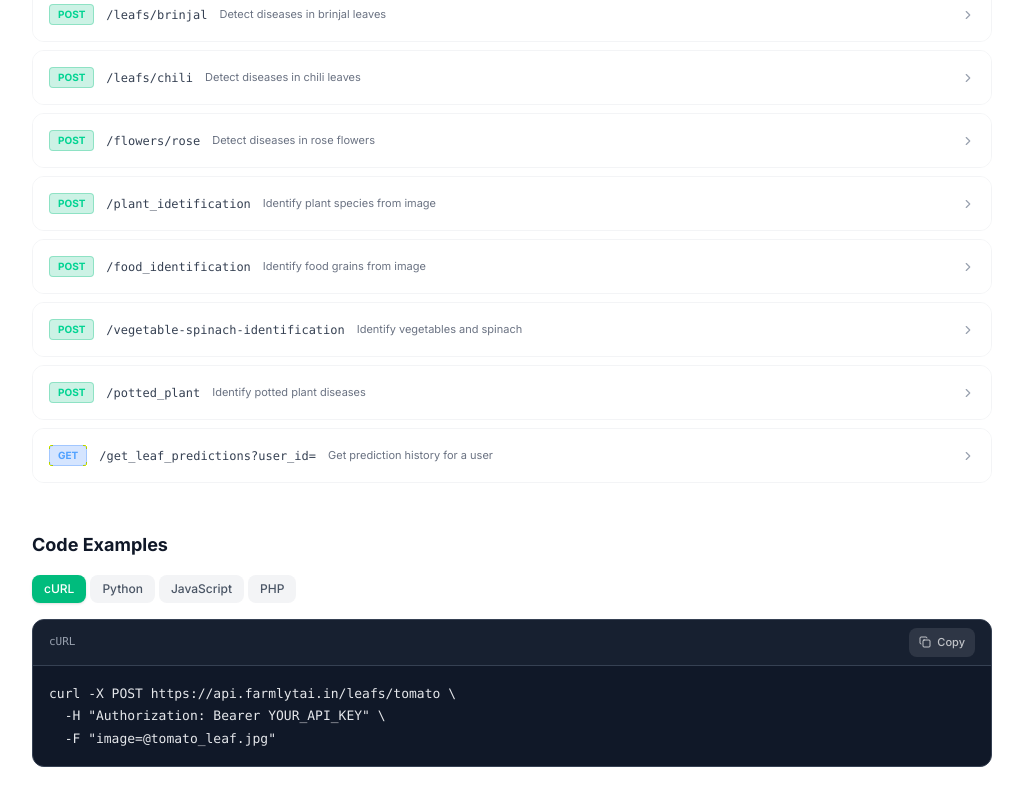
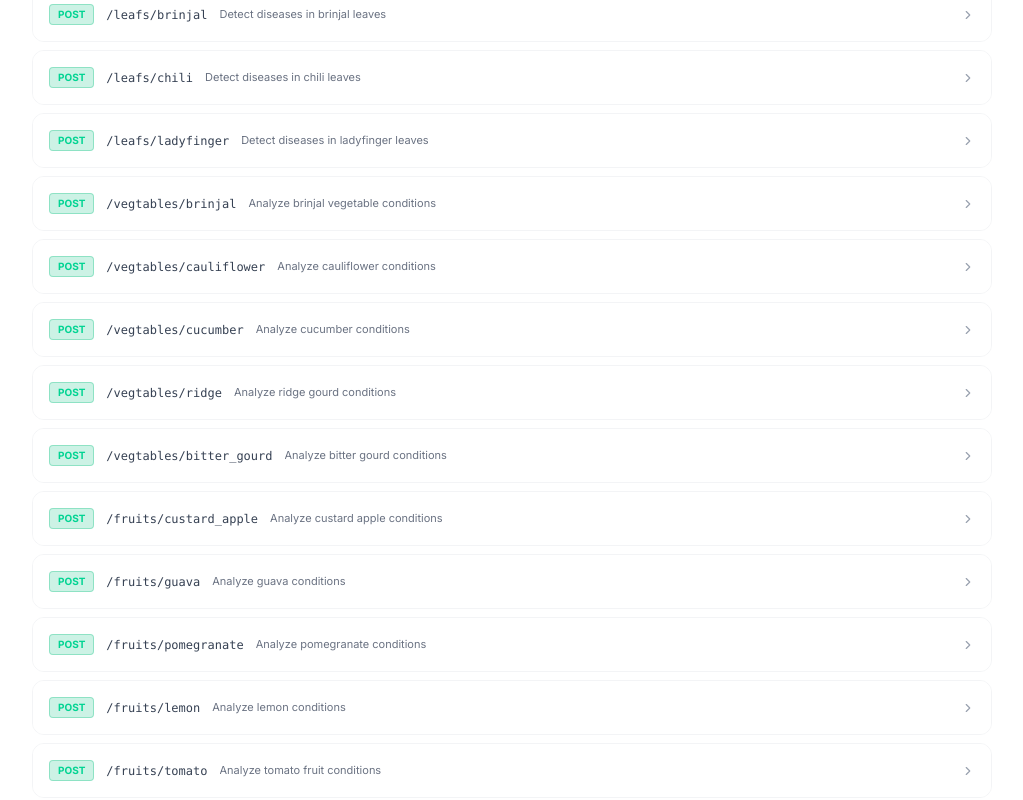
Before and after one commit to aislynsoftware-ai/farm-ai, a React (Vite) app: page /developers in a window 1280 px wide. Shown: the part 860-1660 px from the top of the page, without its empty margins (128-1151 px from the left). Built offline with nearby package versions, Linux system fonts and the light colour scheme; no server answers.

Commit message:
apiforwared

```diff
--- a/src/pages/AgricultureDetail.jsx
+++ b/src/pages/AgricultureDetail.jsx
@@ -7,7 +7,7 @@ import Skeleton, { DetailHeaderSkeleton, GridCardSkeleton } from '../components/
 import PredictionProgress from '../components/common/PredictionProgress';
 import SEO from '../components/common/SEO';
 
-const BASE_URL = 'https://aislynajay-product-development.hf.space';
+const BASE_URL = import.meta.env.VITE_API_BASE_URL || '/api';
 
 const titleEndpoint = {
   'tomato': '/leafs/tomato',
--- a/src/pages/DashboardDeveloper.jsx
+++ b/src/pages/DashboardDeveloper.jsx
@@ -1,19 +1,16 @@
 import { useState, useEffect } from 'react';
 import { motion } from 'framer-motion';
-import { Activity, BarChart3, Key, Globe, Calendar, TrendingUp, ArrowUp, ArrowDown } from 'lucide-react';
+import { Activity, BarChart3, Key, Globe, Calendar, TrendingUp, ArrowUp, ArrowDown, Coins } from 'lucide-react';
 import SEO from '../components/common/SEO';
 import api from '../services/api';
 
-const ENDPOINTS = [
-  { path: '/leafs/tomato', count: 145 },
-  { path: '/leafs/potato', count: 98 },
-  { path: '/leafs/brinjal', count: 76 },
-  { path: '/leafs/chili', count: 54 },
-  { path: '/flowers/rose', count: 42 },
-  { path: '/plant_idetification', count: 120 },
-  { path: '/food_identification', count: 88 },
-  { path: '/vegetable-spinach-identification', count: 35 },
-];
+const PLAN_LIMITS = {
+  free: 10,
+  basic: 150,
+  standard: 500,
+  pro: 1000,
+  enterprise: 99999,
+};
 
 const MONTHLY_DATA = [
   { month: 'Jan', requests: 320 },
@@ -37,7 +34,7 @@ function StatCard({ icon: Icon, label, value, sub, trend, color }) {
         </div>
         <div>
           <p className="text-[11px] text-gray-500 dark:text-gray-400">{label}</p>
-          <p className="text-lg font-bold text-gray-900 dark:text-white">{value.toLocaleString()}</p>
+          <p className="text-lg font-bold text-gray-900 dark:text-white">{typeof value === 'number' ? value.toLocaleString() : value}</p>
         </div>
       </div>
       {sub && (
@@ -57,26 +54,64 @@ function StatCard({ icon: Icon, label, value, sub, trend, color }) {
 export default function DashboardDeveloper() {
   const [user, setUser] = useState(null);
   const [keys, setKeys] = useState([]);
+  const [plan, setPlan] = useState('free');
+  const [usage, setUsage] = useState({ total_requests: 0, requests_today: 0, endpoints: [] });
+  const [coins, setCoins] = useState(0);
 
   useEffect(() => {
     const stored = localStorage.getItem('user');
-    if (stored) {
-      try { setUser(JSON.parse(stored)); } catch {}
-    }
+    if (!stored) return;
+    try {
+      const u = JSON.parse(stored);
+      setUser(u);
+      loadData(u.user_id);
+    } catch {}
+  }, []);
+
+  const loadData = async (userId) => {
+    try {
+      const [planRes, usageRes, keysRes, walletRes] = await Promise.allSettled([
+        api.plan.get(userId),
+        api.apiKeys.usage(userId),
+        api.apiKeys.list(userId).catch(() => []),
+        api.farming.wallet(userId),
+      ]);
+      if (planRes.status === 'fulfilled') setPlan(planRes.value.plan || 'free');
+      if (usageRes.status === 'fulfilled') setUsage(usageRes.value);
+      if (keysRes.status === 'fulfilled') setKeys(keysRes.value.filter((k) => k.status === 'active'));
+      if (walletRes.status === 'fulfilled') setCoins(walletRes.value.coins || 0);
+    } catch {}
     const keyData = localStorage.getItem('api_keys');
-    if (keyData) {
+    if (keyData && keys.length === 0) {
       try { setKeys(JSON.parse(keyData).filter((k) => k.status === 'active')); } catch {}
     }
-  }, []);
+  };
+
+  const limit = PLAN_LIMITS[plan] || 10;
+  const monthlyUsage = usage.total_requests || MONTHLY_DATA[MONTHLY_DATA.length - 1].requests;
 
   const stats = [
     { icon: Key, label: 'Active Keys', value: keys.length, color: 'from-emerald-500 to-teal-500' },
-    { icon: Activity, label: 'Total Requests', value: 12580, sub: '+12% this month', trend: 'up', color: 'from-blue-500 to-cyan-500' },
-    { icon: Calendar, label: 'Requests Today', value: 248, sub: '+8% vs yesterday', trend: 'up', color: 'from-purple-500 to-violet-500' },
-    { icon: TrendingUp, label: 'Monthly Usage', value: 1620, sub: 'of 2000 limit', trend: 'up', color: 'from-orange-500 to-red-500' },
+    { icon: Activity, label: 'Total Requests', value: usage.total_requests || 12580, sub: 'Lifetime', color: 'from-blue-500 to-cyan-500' },
+    { icon: Calendar, label: 'Requests Today', value: usage.requests_today || 248, color: 'from-purple-500 to-violet-500' },
+    { icon: TrendingUp, label: 'Monthly Usage', value: monthlyUsage, sub: `of ${limit} limit`, color: 'from-orange-500 to-red-500' },
+  ];
+
+  const endpoints = usage.endpoints?.length > 0
+    ? usage.endpoints.map((e) => ({ path: e.endpoint, count: e.count }))
+    : [
+        { path: '/leafs/tomato', count: 145 },
+        { path: '/leafs/potato', count: 98 },
+        { path: '/leafs/brinjal', count: 76 },
+        { path: '/leafs/chili', count: 54 },
+        { path: '/flowers/rose', count: 42 },
+        { path: '/plant_idetification', count: 120 },
+        { path: '/food_identification', count: 88 },
+        { path: '/vegetable-spinach-identification', count: 35 },
       ];
 
   const maxMonthly = Math.max(...MONTHLY_DATA.map((d) => d.requests));
+  const maxEndpoint = Math.max(...endpoints.map((e) => e.count));
 
   return (
     <div className="p-4 sm:p-6">
@@ -87,7 +122,16 @@ export default function DashboardDeveloper() {
           <p className="text-xs text-gray-500 dark:text-gray-400 mt-0.5">Monitor your API usage and performance</p>
         </div>
 
-        {/* Stats Grid */}
+        <div className="flex items-center gap-2 mb-4">
+          <span className="px-2 py-0.5 text-[10px] font-bold uppercase tracking-wider rounded-full bg-gradient-to-r from-emerald-500 to-teal-500 text-white">
+            {plan.toUpperCase()} Plan
+          </span>
+          <span className="flex items-center gap-1 text-[10px] text-gray-500 dark:text-gray-400">
+            <Coins size={11} />
+            {coins} coins
+          </span>
+        </div>
+
         <div className="grid grid-cols-2 lg:grid-cols-4 gap-3 mb-6">
           {stats.map((s) => (
             <StatCard key={s.label} {...s} />
@@ -95,7 +139,6 @@ export default function DashboardDeveloper() {
         </div>
 
         <div className="grid grid-cols-1 lg:grid-cols-2 gap-6">
-          {/* Monthly Usage Chart */}
           <div className="p-5 rounded-xl bg-white dark:bg-gray-800 border border-gray-100 dark:border-gray-700">
             <h3 className="text-sm font-bold text-gray-900 dark:text-white mb-4 flex items-center gap-2">
               <BarChart3 size={15} className="text-emerald-500" />
@@ -121,35 +164,30 @@ export default function DashboardDeveloper() {
             </div>
           </div>
 
-          {/* Endpoint Usage */}
           <div className="p-5 rounded-xl bg-white dark:bg-gray-800 border border-gray-100 dark:border-gray-700">
             <h3 className="text-sm font-bold text-gray-900 dark:text-white mb-4 flex items-center gap-2">
               <Globe size={15} className="text-emerald-500" />
               Endpoint Usage
             </h3>
             <div className="space-y-1">
-              {ENDPOINTS.map((ep) => {
-                const maxCount = Math.max(...ENDPOINTS.map((e) => e.count));
-                return (
+              {endpoints.map((ep) => (
                 <div key={ep.path} className="flex items-center gap-3 py-1.5">
                   <code className="text-[10px] font-mono text-gray-600 dark:text-gray-400 w-32 truncate">{ep.path}</code>
                   <div className="flex-1 h-1.5 rounded-full bg-gray-100 dark:bg-gray-700 overflow-hidden">
                     <motion.div
                       className="h-full rounded-full bg-emerald-500"
                       initial={{ width: 0 }}
-                        animate={{ width: `${(ep.count / maxCount) * 100}%` }}
+                      animate={{ width: `${(ep.count / maxEndpoint) * 100}%` }}
                       transition={{ duration: 0.5, ease: 'easeOut' }}
                     />
                   </div>
                   <span className="text-[10px] font-mono text-gray-500 dark:text-gray-400 w-10 text-right">{ep.count}</span>
                 </div>
-                );
-              })}
+              ))}
             </div>
           </div>
         </div>
 
-        {/* API Key Quick View */}
         {keys.length > 0 && (
           <div className="mt-6 p-5 rounded-xl bg-white dark:bg-gray-800 border border-gray-100 dark:border-gray-700">
             <h3 className="text-sm font-bold text-gray-900 dark:text-white mb-3 flex items-center gap-2">
@@ -160,9 +198,9 @@ export default function DashboardDeveloper() {
               {keys.map((k) => (
                 <div key={k.id} className="flex items-center gap-3 text-xs bg-gray-50 dark:bg-gray-900 rounded-lg p-3 border border-gray-100 dark:border-gray-700">
                   <code className="flex-1 font-mono text-gray-600 dark:text-gray-400">
-                    {k.api_key.slice(0, 12)}••••••••••
+                    {(k.api_key || '').slice(0, 12)}••••••••••
                   </code>
-                  <span className="text-gray-400">{new Date(k.created_at).toLocaleDateString()}</span>
+                  <span className="text-gray-400">{k.created_at ? new Date(k.created_at).toLocaleDateString() : '-'}</span>
                 </div>
               ))}
             </div>
--- a/src/pages/Developers.jsx
+++ b/src/pages/Developers.jsx
@@ -7,15 +7,17 @@ import {
 import SEO from '../components/common/SEO';
 import PageHeader from '../components/layout/PageHeader';
 
+const API_BASE = 'https://farmlytai.in/api';
+
 const LANGUAGES = ['cURL', 'Python', 'JavaScript', 'PHP'];
 
 const CODE_SAMPLES = {
-  cURL: `curl -X POST https://api.farmlytai.in/leafs/tomato \\
+  cURL: `curl -X POST ${API_BASE}/leafs/tomato \\
   -H "Authorization: Bearer YOUR_API_KEY" \\
   -F "image=@tomato_leaf.jpg"`,
   Python: `import requests
 
-url = "https://api.farmlytai.in/leafs/tomato"
+url = "${API_BASE}/leafs/tomato"
 headers = {"Authorization": "Bearer YOUR_API_KEY"}
 files = {"image": open("tomato_leaf.jpg", "rb")}
 
@@ -24,7 +26,7 @@ print(response.json())`,
   JavaScript: `const formData = new FormData();
 formData.append('image', fileInput.files[0]);
 
-fetch('https://api.farmlytai.in/leafs/tomato', {
+fetch('${API_BASE}/leafs/tomato', {
   method: 'POST',
   headers: { 'Authorization': 'Bearer YOUR_API_KEY' },
   body: formData
@@ -32,7 +34,7 @@ fetch('https://api.farmlytai.in/leafs/tomato', {
 .then(res => res.json())
 .then(data => console.log(data));`,
   PHP: `$ch = curl_init();
-curl_setopt($ch, CURLOPT_URL, "https://api.farmlytai.in/leafs/tomato");
+curl_setopt($ch, CURLOPT_URL, "${API_BASE}/leafs/tomato");
 curl_setopt($ch, CURLOPT_POST, true);
 curl_setopt($ch, CURLOPT_HTTPHEADER, [
   "Authorization: Bearer YOUR_API_KEY"
@@ -51,83 +53,64 @@ const SECTIONS = [
     title: 'Overview',
     icon: BookOpen,
     content:
-      'Farmlyt AI provides powerful REST APIs for agricultural AI — crop disease detection, plant identification, food grain analysis, and more. Our APIs are designed to be simple, fast, and reliable.',
+      'Farmlyt AI provides powerful REST APIs for agricultural AI — crop disease detection, plant identification, food grain analysis, and more. Our APIs are designed to be simple, fast, and reliable. All endpoints are accessible at the base URL below.',
   },
   {
     title: 'Authentication',
     icon: Key,
     content:
-      'All API requests require authentication via an API key passed in the Authorization header. You can generate and manage your API keys from the Developer Dashboard.',
+      'All API requests require authentication via an API key passed in the Authorization header. Generate and manage your API keys from the Developer Dashboard. Format: Authorization: Bearer YOUR_API_KEY',
   },
   {
     title: 'Base URL',
     icon: Globe,
-    content: 'https://api.farmlytai.in',
+    content: API_BASE,
   },
   {
     title: 'Rate Limits',
     icon: Terminal,
     content:
-      'Rate limits vary by plan. Free: 50 req/mo. Basic: 150 req/mo. Standard: 500 req/mo. Pro: 1000 req/mo. Enterprise: Unlimited.',
+      'Rate limits vary by plan. Free: 10 req/mo. Basic: 150 req/mo. Standard: 500 req/mo. Pro: 1000 req/mo. Enterprise: Unlimited. Exceeding your limit returns a 429 Too Many Requests response.',
   },
 ];
 
 const ENDPOINTS = [
-  {
-    method: 'POST',
-    path: '/leafs/tomato',
-    desc: 'Detect diseases in tomato leaves',
-  },
-  {
-    method: 'POST',
-    path: '/leafs/potato',
-    desc: 'Detect diseases in potato leaves',
-  },
-  {
-    method: 'POST',
-    path: '/leafs/brinjal',
-    desc: 'Detect diseases in brinjal leaves',
-  },
-  {
-    method: 'POST',
-    path: '/leafs/chili',
-    desc: 'Detect diseases in chili leaves',
-  },
-  {
-    method: 'POST',
-    path: '/flowers/rose',
-    desc: 'Detect diseases in rose flowers',
-  },
-  {
-    method: 'POST',
-    path: '/plant_idetification',
-    desc: 'Identify plant species from image',
-  },
-  {
-    method: 'POST',
-    path: '/food_identification',
-    desc: 'Identify food grains from image',
-  },
-  {
-    method: 'POST',
-    path: '/vegetable-spinach-identification',
-    desc: 'Identify vegetables and spinach',
-  },
-  {
-    method: 'POST',
-    path: '/potted_plant',
-    desc: 'Identify potted plant diseases',
-  },
-  {
-    method: 'GET',
-    path: '/get_leaf_predictions?user_id=',
-    desc: 'Get prediction history for a user',
-  },
+  { method: 'POST', path: '/leafs/tomato', desc: 'Detect diseases in tomato leaves' },
+  { method: 'POST', path: '/leafs/potato', desc: 'Detect diseases in potato leaves' },
+  { method: 'POST', path: '/leafs/brinjal', desc: 'Detect diseases in brinjal leaves' },
+  { method: 'POST', path: '/leafs/chili', desc: 'Detect diseases in chili leaves' },
+  { method: 'POST', path: '/leafs/ladyfinger', desc: 'Detect diseases in ladyfinger leaves' },
+  { method: 'POST', path: '/vegtables/brinjal', desc: 'Analyze brinjal vegetable conditions' },
+  { method: 'POST', path: '/vegtables/cauliflower', desc: 'Analyze cauliflower conditions' },
+  { method: 'POST', path: '/vegtables/cucumber', desc: 'Analyze cucumber conditions' },
+  { method: 'POST', path: '/vegtables/ridge', desc: 'Analyze ridge gourd conditions' },
+  { method: 'POST', path: '/vegtables/bitter_gourd', desc: 'Analyze bitter gourd conditions' },
+  { method: 'POST', path: '/fruits/custard_apple', desc: 'Analyze custard apple conditions' },
+  { method: 'POST', path: '/fruits/guava', desc: 'Analyze guava conditions' },
+  { method: 'POST', path: '/fruits/pomegranate', desc: 'Analyze pomegranate conditions' },
+  { method: 'POST', path: '/fruits/lemon', desc: 'Analyze lemon conditions' },
+  { method: 'POST', path: '/fruits/tomato', desc: 'Analyze tomato fruit conditions' },
+  { method: 'POST', path: '/flowers/jasmine', desc: 'Analyze jasmine flower conditions' },
+  { method: 'POST', path: '/flowers/rose', desc: 'Analyze rose flower conditions' },
+  { method: 'POST', path: '/flowers/marigold', desc: 'Analyze marigold flower conditions' },
+  { method: 'POST', path: '/flowers/chrysanthemums', desc: 'Analyze chrysanthemum conditions' },
+  { method: 'POST', path: '/potted_plant', desc: 'Identify potted plant diseases' },
+  { method: 'POST', path: '/plant_idetification', desc: 'Identify plant species from image' },
+  { method: 'POST', path: '/food_identification', desc: 'Identify food grains from image' },
+  { method: 'POST', path: '/vegetable-spinach-identification', desc: 'Identify vegetables and spinach' },
+  { method: 'GET', path: '/get_leaf_predictions?user_id=', desc: 'Get prediction history for a user' },
+  { method: 'GET', path: '/user/wallet/', desc: 'Get user coin balance' },
+  { method: 'POST', path: '/api-keys/create', desc: 'Create a new API key' },
+  { method: 'GET', path: '/api-keys', desc: 'List all API keys' },
+  { method: 'POST', path: '/api-keys/regenerate', desc: 'Regenerate an API key' },
+  { method: 'POST', path: '/api-keys/revoke', desc: 'Revoke an API key' },
+  { method: 'GET', path: '/user/plan', desc: 'Get current plan info' },
 ];
 
 const ERROR_CODES = [
   { code: 400, desc: 'Bad Request — Missing or invalid parameters' },
   { code: 401, desc: 'Unauthorized — Invalid or missing API key' },
+  { code: 403, desc: 'Forbidden — Plan does not allow this action' },
   { code: 404, desc: 'Not Found — Endpoint does not exist' },
   { code: 429, desc: 'Too Many Requests — Rate limit exceeded' },
   { code: 500, desc: 'Internal Server Error — Please contact support' },
@@ -214,7 +197,16 @@ export default function Developers() {
                 </button>
                 {expandedSection === i && (
                   <div className="px-4 pb-4">
-                    <p className="text-xs text-gray-600 dark:text-gray-400 leading-relaxed">{s.content}</p>
+                    {s.title === 'Base URL' ? (
+                      <div className="flex items-center gap-2">
+                        <code className="text-xs font-mono bg-gray-100 dark:bg-gray-800 rounded-lg px-3 py-2 text-emerald-600 dark:text-emerald-400 border border-gray-200 dark:border-gray-700 select-all">
+                          {s.content}
+                        </code>
+                        <CopyButton text={s.content} />
+                      </div>
+                    ) : (
+                      <p className="text-xs text-gray-600 dark:text-gray-400 leading-relaxed">{s.content}</p>
+                    )}
                   </div>
                 )}
               </div>
@@ -244,13 +236,19 @@ export default function Developers() {
                   <div className="px-4 pb-4 border-t border-gray-100 dark:border-gray-700">
                     <div className="pt-3 space-y-3">
                       <div>
+                        <p className="text-[11px] font-semibold text-gray-500 dark:text-gray-400 uppercase tracking-wider mb-1">Full URL</p>
+                        <code className="text-xs font-mono bg-gray-100 dark:bg-gray-800 rounded-lg px-3 py-1.5 text-emerald-600 dark:text-emerald-400 select-all">
+                          {API_BASE}{ep.path}
+                        </code>
+                      </div>
+                      <div>
                         <p className="text-[11px] font-semibold text-gray-500 dark:text-gray-400 uppercase tracking-wider mb-1">Parameters</p>
                         <div className="text-xs text-gray-600 dark:text-gray-400 bg-gray-50 dark:bg-gray-800/50 rounded-lg p-3">
                           <code className="font-mono">image</code> (required) — Image file (JPEG/PNG)
-                          {ep.method === 'POST' && (
+                          {ep.method === 'POST' && !ep.path.includes('api-keys') && (
                             <>
                               <br />
-                              <code className="font-mono">user_id</code> (required for paid plans) — User identifier
+                              <code className="font-mono">user_id</code> (required for coin-based endpoints) — User identifier
                             </>
                           )}
                         </div>
--- a/src/pages/Predict.jsx
+++ b/src/pages/Predict.jsx
@@ -8,7 +8,7 @@ import api from '../services/api';
 import Skeleton from '../components/common/Skeleton';
 import PredictionProgress from '../components/common/PredictionProgress';
 
-const BASE_URL = 'https://aislynajay-product-development.hf.space';
+const BASE_URL = import.meta.env.VITE_API_BASE_URL || '/api';
 
 const titleEndpoint = {
   'tomato': '/leafs/tomato',
--- a/src/pages/Pricing.jsx
+++ b/src/pages/Pricing.jsx
@@ -9,7 +9,7 @@ const PLANS = [
   {
     name: 'FREE',
     price: '₹0',
-    requests: '50 Requests',
+    requests: '10 Requests',
     popular: false,
     features: [
       '10 API requests per month',
--- a/src/pages/SubCropDetail.jsx
+++ b/src/pages/SubCropDetail.jsx
@@ -30,7 +30,7 @@ function SubCropTipCard({ tip }) {
   );
 }
 
-const BASE_URL = 'https://aislynajay-product-development.hf.space';
+const BASE_URL = import.meta.env.VITE_API_BASE_URL || '/api';
 
 const titleEndpoint = {
   'tomato': '/leafs/tomato',
--- a/src/services/api.js
+++ b/src/services/api.js
@@ -1,4 +1,4 @@
-const BASE_URL = 'https://aislynajay-product-development.hf.space';
+const BASE_URL = import.meta.env.VITE_API_BASE_URL || '/api';
 
 const cache = new Map();
 const CACHE_TTL = 5 * 60 * 1000;
```
Also changed, not shown: src/pages/ApiDocs.jsx (+9 -9 lines), vercel.json. Lines whose indentation alone changed are shown as unchanged.
